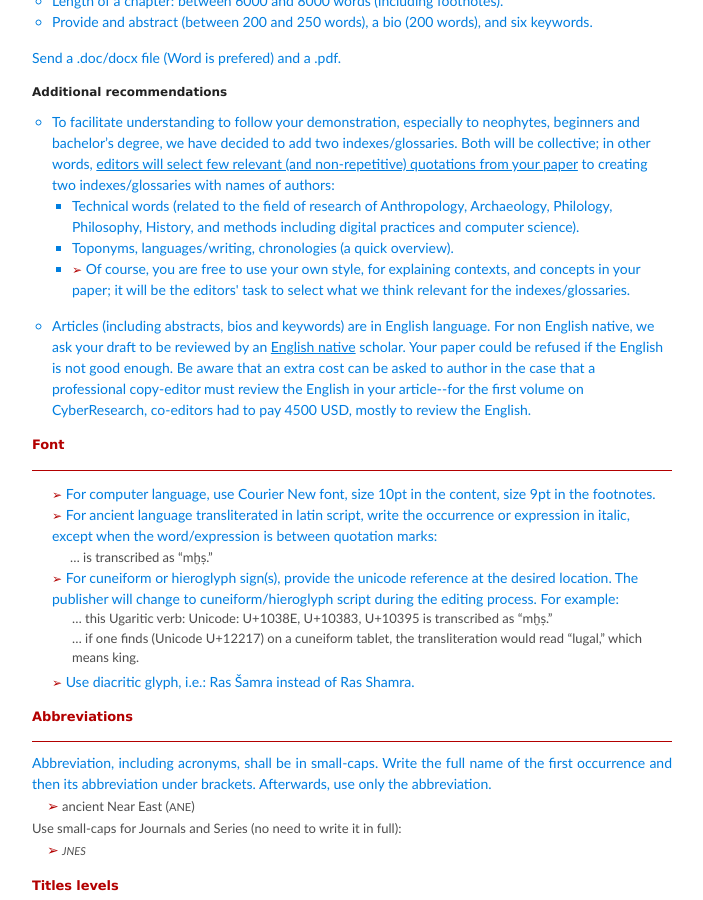
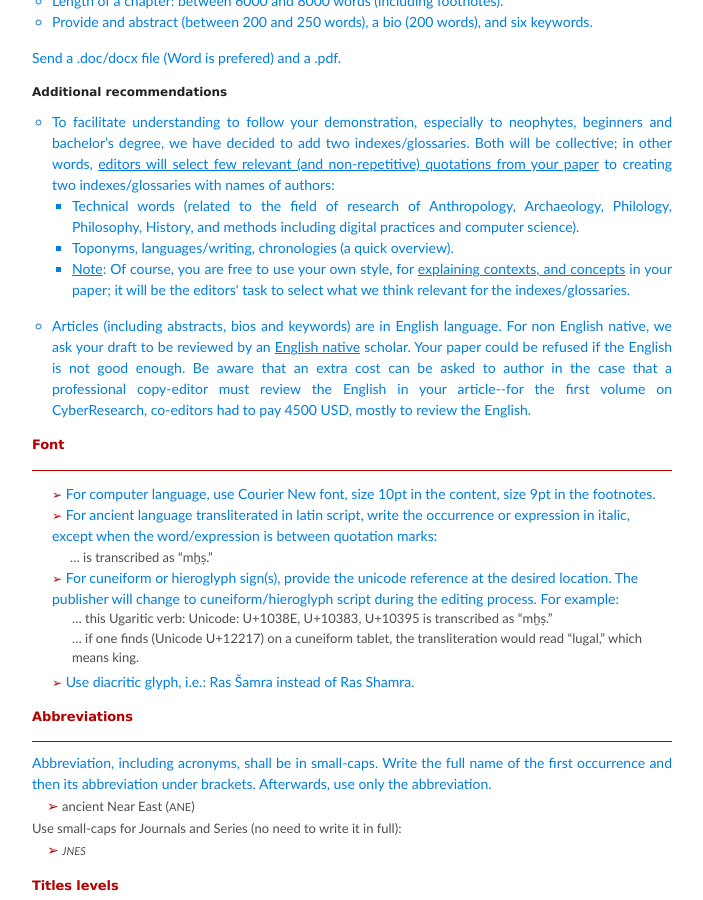
Before and after one commit to vbigot-juloux/ane-research-humanities, a Jekyll site: the page built from docs/Guidelines.md, in a window 1280 px wide and 900 px high, scrolled down 573 px. Shown: the whole window, without its empty margins (288-991 px from the left). Built offline with Jekyll 4.4.1, drawn with Linux system fonts in a browser that asks for light colours; the repository's description, which GitHub fills in, is left out.

Commit message:
Update Guidelines.md

```diff
--- a/docs/Guidelines.md
+++ b/docs/Guidelines.md
@@ -25,12 +25,12 @@ layout: default
 <p>Send a .doc/docx file (Word is prefered) and a .pdf.</p>
 
 <h4 style="font-size: 12px">Additional recommendations</h4>
-<ul style="list-style-type: circle">
+<ul style="list-style-type: circle; text-align: justify">
   <li>To facilitate understanding to follow your demonstration, especially to <b>neophytes, beginners and bachelor’s degree</b>, we have decided to add two indexes/glossaries. Both will be collective; in other words, <u>editors will select few relevant (and non-repetitive) quotations from your paper</u> to creating two indexes/glossaries with names of authors:
 <ul style="list-style-type: square">
   <li>Technical words (related to the field of research of Anthropology, Archaeology, Philology, Philosophy, History, and methods including digital practices and computer science).</li>
   <li>Toponyms, languages/writing, chronologies (a quick overview).</li>
-  <li style="list-style-type: square"><span style="color:#b30000; font-size: 12px;">&#x27A2;</span> Of course, you are free to use your own style, for explaining contexts, and concepts in your paper; it will be the editors' task to select what we think relevant for the indexes/glossaries.</li>
+  <li style="list-style-type: square"><u>Note</u>: Of course, you are free to use your own style, for <u>explaining contexts, and concepts</u> in your paper; it will be the editors' task to select what we think relevant for the indexes/glossaries.</li>
 </ul>
   </li>
 
```
